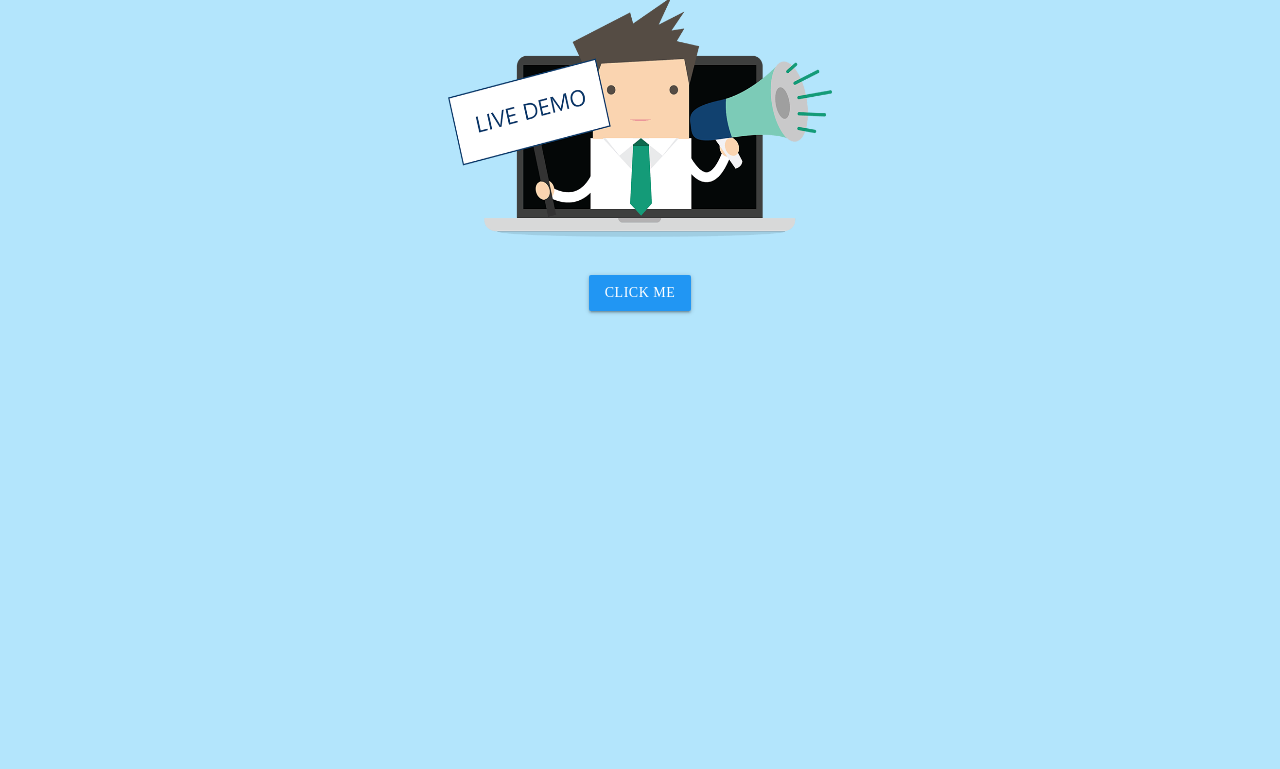
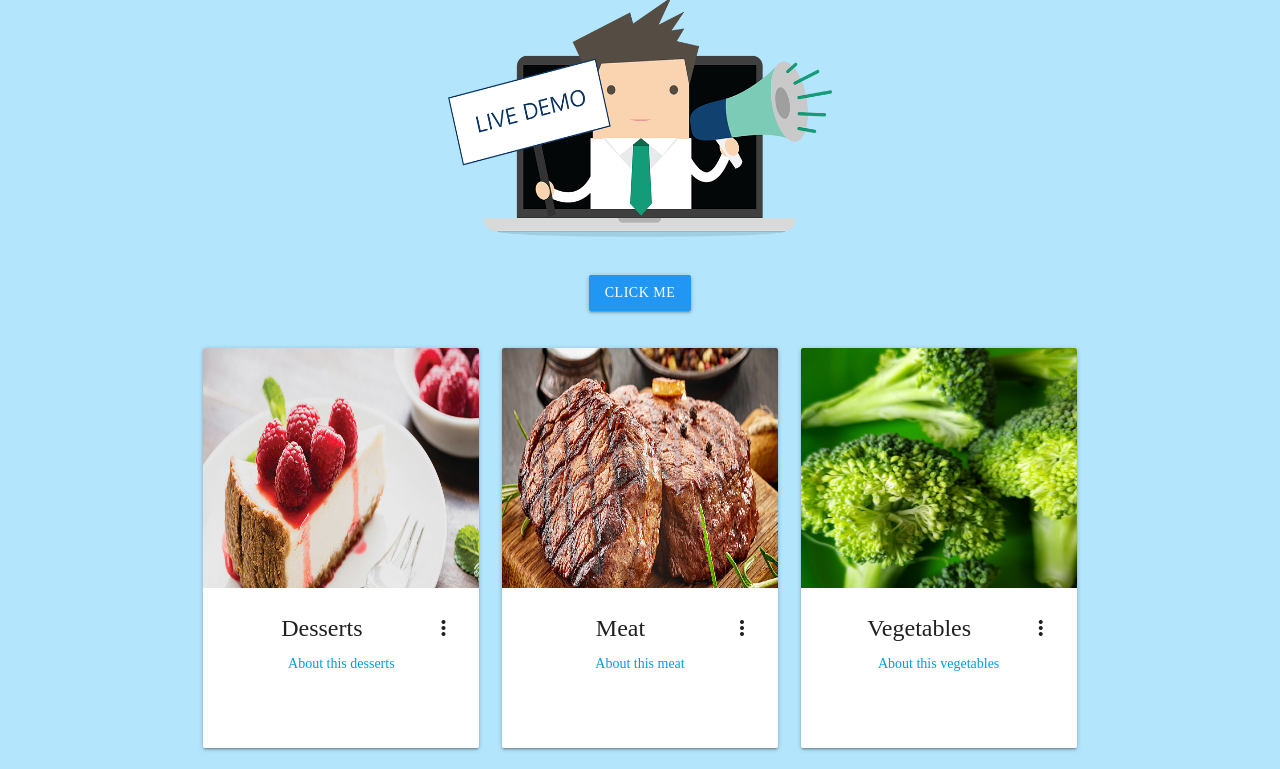
Before and after one commit to KaushiRajapakshe/SIT725-2024-T1-prac3-2, a website: page public/index.html in a window 1280 px wide. Shown: the part 183-952 px from the top of the page. Drawn offline with nearby package versions, Linux system fonts and the light colour scheme.

Commit message:
added static card cording

```diff
--- a/public/css/style.css
+++ b/public/css/style.css
@@ -11,7 +11,7 @@ body {
 }
 
 .footer {
-    margin-top: 60vh;
+    margin-top: 10vh;
     padding-bottom: 15vh;
     text-align: center;
 }
@@ -29,6 +29,7 @@ body {
 .nav {
     background-color: #b3e5fc;
 }
+
 .nav-wrapper {
     background-color: #01579b;
 }
@@ -42,4 +43,9 @@ body {
 /* write media query to check user image size 993px */
 #clickMeButton {
     margin-top: 30px;
+    margin-bottom: 30px;
 }
+
+#cardImg {
+    height: 300px;
+}
--- a/public/index.html
+++ b/public/index.html
@@ -41,6 +41,68 @@
             <div class="col s12 center-align">
                 <a id="clickMeButton" class="blue accent waves-effect waves-green btn " onclick="clickMe()">Click Me</a>
             </div>
+            <div class="row">
+                <div class="col s4 center-align">
+                    <div class="card medium">
+                        <div class="card-image waves-effect waves-block waves-light">
+                            <img id="cardImg" class="activator" src="images/Desserts.jpeg">
+                        </div>
+                        <div class="card-content">
+                            <span class="card-title activator grey-text text-darken-4">Desserts<i
+                                    class="material-icons right">more_vert</i></span>
+                            <p><a href="#">About this desserts</a></p>
+                        </div>
+                        <div class="card-reveal">
+                            <span class="card-title grey-text text-darken-4">Desserts<i
+                                    class="material-icons right">close</i></span>
+                            <p class="card-text">Hello There! <br />
+                                This is Strawberry Cheesecake. <br />
+                                Dessert is the last course of your meal :)
+                            </p>
+                        </div>
+                    </div>
+                </div>
+                <div class="col s4 center-align">
+                    <div class="card medium">
+                        <div class="card-image waves-effect waves-block waves-light">
+                            <img id="cardImg" class="activator" src="images/Meat.jpeg">
+                        </div>
+                        <div class="card-content">
+                            <span class="card-title activator grey-text text-darken-4">Meat<i
+                                    class="material-icons right">more_vert</i></span>
+                            <p><a href="#">About this meat</a></p>
+                        </div>
+                        <div class="card-reveal">
+                            <span class="card-title grey-text text-darken-4">Meat<i
+                                    class="material-icons right">close</i></span>
+                            <p class="card-text">Hello There! <br />
+                                This is Beef steak. <br />
+                                Help you to have good protein in your diet :)
+                            </p>
+                        </div>
+                    </div>
+                </div>
+                <div class="col s4 center-align">
+                    <div class="card medium">
+                        <div class="card-image waves-effect waves-block waves-light">
+                            <img id="cardImg" class="activator" src="images/Vegetables.avif">
+                        </div>
+                        <div class="card-content">
+                            <span class="card-title activator grey-text text-darken-4">Vegetables<i
+                                    class="material-icons right">more_vert</i></span>
+                            <p><a href="#">About this vegetables</a></p>
+                        </div>
+                        <div class="card-reveal">
+                            <span class="card-title grey-text text-darken-4">Kitten<i
+                                    class="material-icons right">close</i></span>
+                            <p class="card-text">Hello There! <br />
+                                This is Broccoli. <br />
+                                Broccoli contains many vitamins, minerals, and fiber :)
+                            </p>
+                        </div>
+                    </div>
+                </div>
+            </div>
         </div>
     </div>
 
```
Also changed, not shown: public/images/Desserts.jpeg (added), public/images/Meat.jpeg (added), public/images/Vegetables.avif (added).
